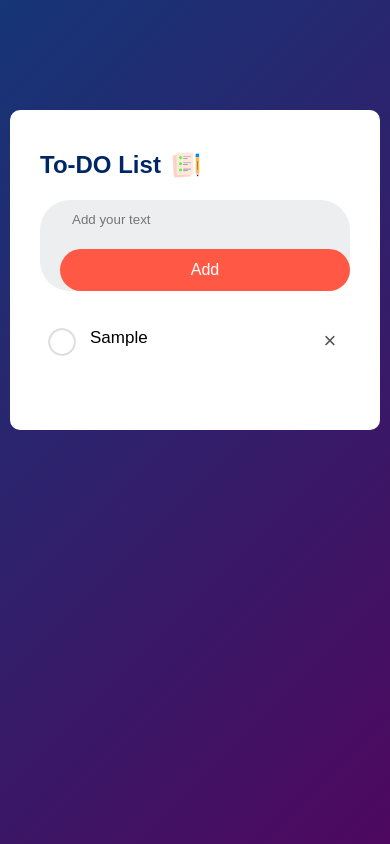
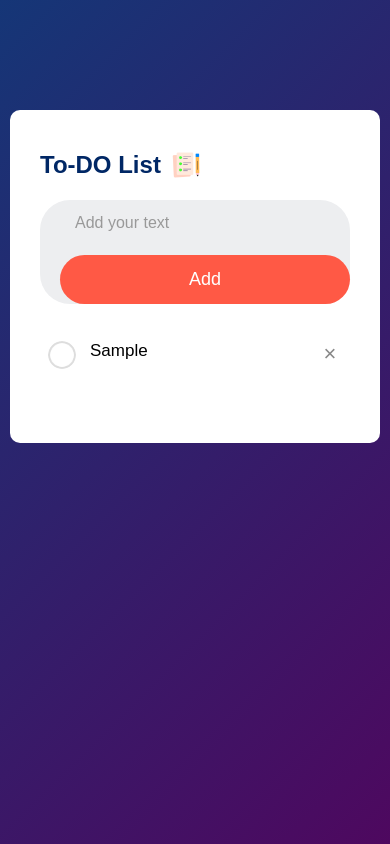
Before and after one commit to shivamyadav-2005/todo-app, a plain HTML site: page index.html in a window 390 px wide. Both pictures are taken after typing "Sample" into the empty fields and a click on the button "Add". Drawn offline with Linux system fonts and the light colour scheme.

Commit message:
Enhance input and button styles in CSS

```diff
--- a/style.css
+++ b/style.css
@@ -37,14 +37,29 @@
     padding-left: 20px;
     margin-bottom: 25px;
 }
-input{
+input {
     flex: 1;
     border: none;
     outline: none;
     background: transparent;
-    padding: 10px;
+    padding: 12px 15px;
+    font-size: 18px;
+    transition: all 0.3s ease;
+    color: #333;
 }
-button{
+
+input::placeholder {
+    font-size: 16px;
+    color: #999;
+}
+
+input:focus {
+    background: #fff;
+    box-shadow: 0 0 5px #ff5945;
+    border-radius: 20px;
+}
+
+button {
     border: none;
     outline: none;
     padding: 16px 50px;
@@ -53,16 +68,25 @@ button{
     font-size: 16px;
     cursor: pointer;
     border-radius: 40px;
-
-
+    transition: all 0.3s ease;
 }
-ul li{
+button:hover {
+    background: #ff836b;
+    transform: scale(1.05);
+}
+ul li {
     list-style: none;
     font-size: 17px;
     padding: 12px 8px 12px 50px;
     user-select: none;
     cursor: pointer;
     position: relative;
+    transition: all 0.3s ease;
+    animation: slideIn 0.4s ease forwards;
+}
+ul li:hover {
+    background: #f2f2f2;
+    transform: translateX(5px);
 }
 ul li::before{
     content: '';
@@ -83,7 +107,7 @@ ul li.checked{
 ul li.checked::before{
     background-image: url(images/checked.png);
 }
-ul li span{
+ul li span {
     position: absolute;
     right: 0;
     top: 5px;
@@ -93,29 +117,47 @@ ul li span{
     color: #555;
     line-height: 40px;
     text-align: center;
+    transition: all 0.3s ease;
+    opacity: 0.7;
+}
+ul li:hover span {
+    opacity: 1;
+    transform: scale(1.2);
 }
 ul li span:hover{
     background: #aec4f1;
     border-radius: 50%;
 
 }
+@keyframes slideIn {
+    0% {
+        transform: translateX(-50px);
+        opacity: 0;
+    }
+    100% {
+        transform: translateX(0);
+        opacity: 1;
+    }
+}
 
 /* Responsive fix for mobile screens */
 @media (max-width: 480px) {
     .row {
         flex-direction: column;
-        align-items: stretch;
+        align-items: center;
+        gap: 10px;
     }
 
     input {
-        margin-bottom: 10px;
-        padding: 12px;
+        width: 100%;
+        padding: 12px 15px;
+        font-size: 18px;
     }
 
     button {
         width: 100%;
-        padding: 12px 0;
-        font-size: 16px;
+        padding: 14px 0;
+        font-size: 18px;
         border-radius: 30px;
     }
 }
```
